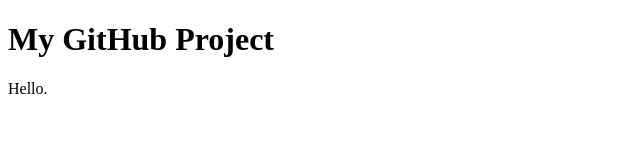
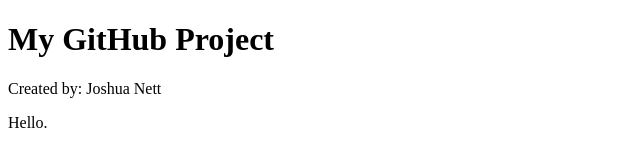
Before and after one commit to joshua-nett/merge-conflict-lab, a plain HTML site: page index.html in a window 1280 px wide. Shown: the whole page, without its empty margins (0-640 px from the left). Drawn offline with Linux system fonts and the light colour scheme.

Commit message:
Add student name

```diff
--- a/index.html
+++ b/index.html
@@ -6,6 +6,7 @@
 </head>
 <body>
     <h1>My GitHub Project</h1>
+	<p>Created by: Joshua Nett</p>
 
     <p id="message">Hello.</p>
 </body>
```
